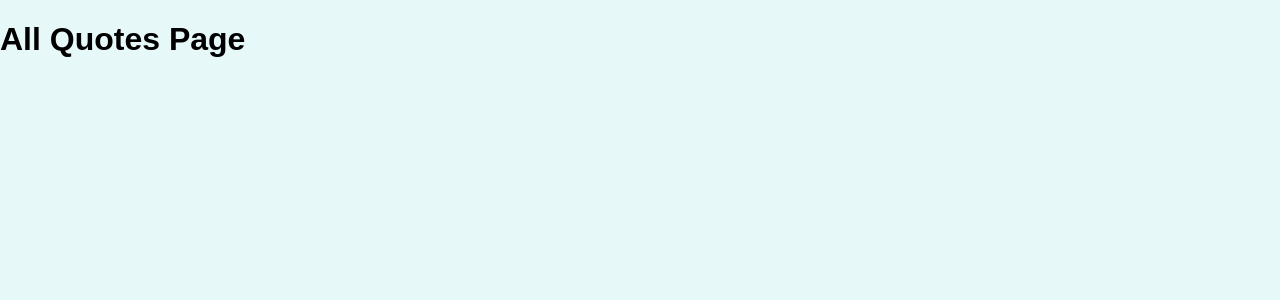
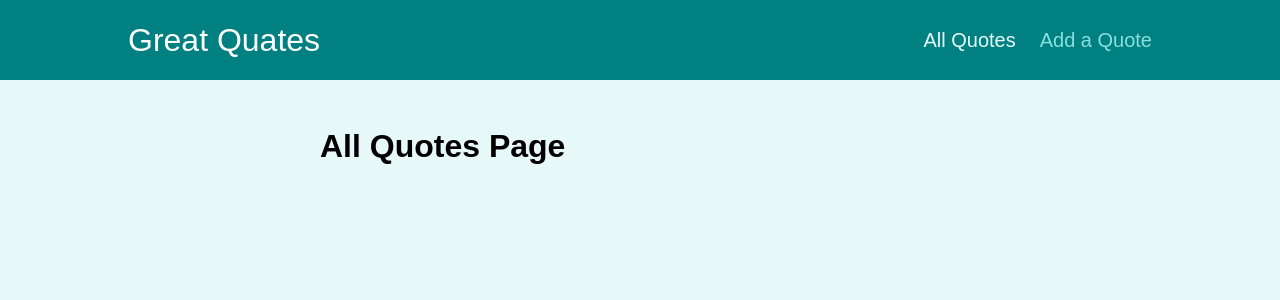
Before and after one commit to veronaten/quotes, a React (Create React App) app: page /quotes in a window 1280 px wide. Shown: the top 300 px of the page. Built offline with nearby package versions, Linux system fonts and the light colour scheme.

Commit message:
Feat: add a Layout Wrapper

```diff
--- a/src/App.js
+++ b/src/App.js
@@ -2,10 +2,12 @@
 import AllQuotes from './pages/AllQuotes';
 import NewQuotes from './pages/NewQuotes';
 import QuotesDetail from './pages/QuotesDetail';
+import Layout from './components/layout/Layout';
 
 function App() {
   return (
-    <Switch>
+    <Layout>
+      <Switch>
       <Route path='/' exact>
         <Redirect to='/quotes'/>
       </Route>
@@ -15,10 +17,11 @@
       <Route path='/quotes/:quotesId'>
         <QuotesDetail />
       </Route>
-      <Route path='/new-quotes'>
+      <Route path='/new-quote'>
        <NewQuotes />
       </Route>
     </Switch>
+    </Layout>
   );
 }
 
--- /dev/null
+++ b/src/components/layout/Layout.js
@@ -0,0 +1,14 @@
+import { Fragment } from 'react';
+import MainNavigation from './MainNavigation';
+import classes from './Layout.module.css';
+
+const Layout = (props) => {
+  return (
+  <Fragment>
+    <MainNavigation />
+    <main className={classes.main}>{props.children}</main>
+  </Fragment>
+  )
+};
+
+export default Layout;
--- /dev/null
+++ b/src/components/layout/MainNavigation.js
@@ -0,0 +1,24 @@
+import { NavLink } from 'react-router-dom';
+import classes from './MainNavigation.module.css';
+
+const MainNavigation = () => {
+  return <header className={classes.header}>
+    <div className={classes.logo}>Great Quates</div>
+    <nav className={classes.nav}>
+      <ul>
+        <li>
+          <NavLink to='/quotes' activeClassName={classes.active}>
+            All Quotes
+          </NavLink>
+        </li>
+        <li>
+          <NavLink to='/new-quote' activeClassName={classes.active}>
+            Add a Quote
+          </NavLink>
+        </li>
+      </ul>
+    </nav>
+  </header>
+};
+
+export default MainNavigation;
```
Also changed, not shown: 1 other file (tests, documents, lock files or other folders).
